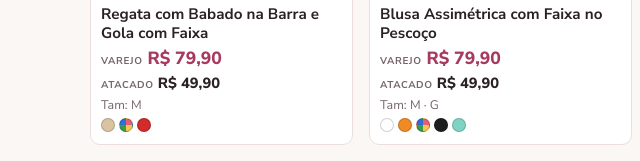
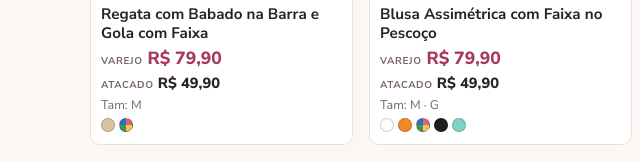
Before and after one commit to cleristoncfc/michellyscriacoescatalogo, a plain HTML site: page index.html in a window 1280 px wide. Shown: the part 3939-4100 px from the top of the page, 0-640 px from the left. Drawn offline with nearby package versions, Linux system fonts and the light colour scheme.

Commit message:
Atualiza catálogo (16/11 12:53)

```diff
--- a/index.html
+++ b/index.html
@@ -112,7 +112,7 @@ footer a { color: var(--destaque); }
 <a href="https://michellyscriacoes.com.br/top-peplum-em-renda-e-chiffon?utm_source=catalogo&amp;utm_medium=whatsapp&amp;utm_campaign=catalogo_digital&amp;utm_content=link" target="_blank" rel="noopener"><div class="foto"><img src="fotos/top-peplum-em-renda-e-chiffon.jpg" alt="Top Peplum em Renda e Chiffon" loading="lazy"></div><div class="info"><span class="nome">Top Peplum em Renda e Chiffon</span><span class="preco"><small>Varejo</small> R$ 59,90</span><span class="atacado"><small>Atacado</small> R$ 39,90</span><span class="det">Tam: M</span><span class="cores"><i title="Branco" aria-label="Branco" style="background:#ffffff"></i></span></div><button class="mais" type="button" aria-label="Ver detalhes">+</button></a>
 <a href="https://michellyscriacoes.com.br/blusa-gola-alta-com-caimento-assimetrico-em-camadas?utm_source=catalogo&amp;utm_medium=whatsapp&amp;utm_campaign=catalogo_digital&amp;utm_content=link" target="_blank" rel="noopener"><div class="foto"><img src="fotos/blusa-gola-alta-com-caimento-assimetrico-em-camadas.jpg" alt="Blusa Gola Alta Assimétrica em Camadas" loading="lazy"></div><div class="info"><span class="nome">Blusa Gola Alta Assimétrica em Camadas</span><span class="preco"><small>Varejo</small> R$ 64,90</span><span class="atacado"><small>Atacado</small> R$ 44,90</span><span class="det">Tam: P · M · G</span><span class="cores"><i title="Azul" aria-label="Azul" style="background:#2f6fd1"></i><i title="Branco" aria-label="Branco" style="background:#ffffff"></i><i title="Caqui" aria-label="Caqui" style="background:#b9a77c"></i><i title="Laranja" aria-label="Laranja" style="background:#f08a24"></i><i title="Marrom" aria-label="Marrom" style="background:#7a4a2b"></i><i title="Preto" aria-label="Preto" style="background:#1d1d1d"></i><i title="Telha" aria-label="Telha" style="background:#b9563a"></i><i title="Vermelho" aria-label="Vermelho" style="background:#d12b2b"></i></span></div><button class="mais" type="button" aria-label="Ver detalhes">+</button></a>
 <a href="https://michellyscriacoes.com.br/conjunto-feminino-regata-com-pate-largo-de-botoes-e-bermuda-com-elastico-largo-no-cos-e-rolite?utm_source=catalogo&amp;utm_medium=whatsapp&amp;utm_campaign=catalogo_digital&amp;utm_content=link" target="_blank" rel="noopener"><div class="foto"><img src="fotos/conjunto-feminino-regata-com-pate-largo-de-botoes-e-bermuda-com-elastico-largo-no-cos-e-rolite.jpg" alt="Conjunto Regata com Pate de Botões e Bermuda" loading="lazy"></div><div class="info"><span class="nome">Conjunto Regata com Pate de Botões e Bermuda</span><span class="preco"><small>Varejo</small> R$ 129,90</span><span class="atacado"><small>Atacado</small> R$ 99,90</span><span class="det">Tam: M · G</span><span class="cores"><i title="Azul" aria-label="Azul" style="background:#2f6fd1"></i><i title="Creme" aria-label="Creme" style="background:#f3e7cf"></i><i title="Diversos" aria-label="Diversos" style="background:conic-gradient(#e85d75 0% 25%, #f2c94c 25% 50%, #3a9a4d 50% 75%, #2f6fd1 75% 100%)"></i><i title="Goiaba" aria-label="Goiaba" style="background:#ef7b78"></i><i title="Telha" aria-label="Telha" style="background:#b9563a"></i><i title="Verde" aria-label="Verde" style="background:#3a9a4d"></i></span></div><button class="mais" type="button" aria-label="Ver detalhes">+</button></a>
-<a href="https://michellyscriacoes.com.br/regata-feminina-com-babado-na-barra-e-gola-com-faixa-nas-costas?utm_source=catalogo&amp;utm_medium=whatsapp&amp;utm_campaign=catalogo_digital&amp;utm_content=link" target="_blank" rel="noopener"><div class="foto"><img src="fotos/regata-feminina-com-babado-na-barra-e-gola-com-faixa-nas-costas.jpg" alt="Regata com Babado na Barra e Gola com Faixa" loading="lazy"></div><div class="info"><span class="nome">Regata com Babado na Barra e Gola com Faixa</span><span class="preco"><small>Varejo</small> R$ 79,90</span><span class="atacado"><small>Atacado</small> R$ 49,90</span><span class="det">Tam: M</span><span class="cores"><i title="Bege" aria-label="Bege" style="background:#d9c3a3"></i><i title="Lisos" aria-label="Lisos" style="background:conic-gradient(#e85d75 0% 25%, #f2c94c 25% 50%, #3a9a4d 50% 75%, #2f6fd1 75% 100%)"></i><i title="Vermelho" aria-label="Vermelho" style="background:#d12b2b"></i></span></div><button class="mais" type="button" aria-label="Ver detalhes">+</button></a>
+<a href="https://michellyscriacoes.com.br/regata-feminina-com-babado-na-barra-e-gola-com-faixa-nas-costas?utm_source=catalogo&amp;utm_medium=whatsapp&amp;utm_campaign=catalogo_digital&amp;utm_content=link" target="_blank" rel="noopener"><div class="foto"><img src="fotos/regata-feminina-com-babado-na-barra-e-gola-com-faixa-nas-costas.jpg" alt="Regata com Babado na Barra e Gola com Faixa" loading="lazy"></div><div class="info"><span class="nome">Regata com Babado na Barra e Gola com Faixa</span><span class="preco"><small>Varejo</small> R$ 79,90</span><span class="atacado"><small>Atacado</small> R$ 49,90</span><span class="det">Tam: M</span><span class="cores"><i title="Bege" aria-label="Bege" style="background:#d9c3a3"></i><i title="Lisos" aria-label="Lisos" style="background:conic-gradient(#e85d75 0% 25%, #f2c94c 25% 50%, #3a9a4d 50% 75%, #2f6fd1 75% 100%)"></i></span></div><button class="mais" type="button" aria-label="Ver detalhes">+</button></a>
 <a href="https://michellyscriacoes.com.br/blusa-assimetrica-com-faixa-no-pescoco-e-bico-lateral?utm_source=catalogo&amp;utm_medium=whatsapp&amp;utm_campaign=catalogo_digital&amp;utm_content=link" target="_blank" rel="noopener"><div class="foto"><img src="fotos/blusa-assimetrica-com-faixa-no-pescoco-e-bico-lateral.jpg" alt="Blusa Assimétrica com Faixa no Pescoço" loading="lazy"></div><div class="info"><span class="nome">Blusa Assimétrica com Faixa no Pescoço</span><span class="preco"><small>Varejo</small> R$ 79,90</span><span class="atacado"><small>Atacado</small> R$ 49,90</span><span class="det">Tam: M · G</span><span class="cores"><i title="Branco" aria-label="Branco" style="background:#ffffff"></i><i title="Laranja" aria-label="Laranja" style="background:#f08a24"></i><i title="Lisos" aria-label="Lisos" style="background:conic-gradient(#e85d75 0% 25%, #f2c94c 25% 50%, #3a9a4d 50% 75%, #2f6fd1 75% 100%)"></i><i title="Preto" aria-label="Preto" style="background:#1d1d1d"></i><i title="Verde Água" aria-label="Verde Água" style="background:#7fd3c5"></i></span></div><button class="mais" type="button" aria-label="Ver detalhes">+</button></a>
 <a href="https://michellyscriacoes.com.br/camisa-soltinha-com-pate-e-manga-ombros-bufante?utm_source=catalogo&amp;utm_medium=whatsapp&amp;utm_campaign=catalogo_digital&amp;utm_content=link" target="_blank" rel="noopener"><div class="foto"><img src="fotos/camisa-soltinha-com-pate-e-manga-ombros-bufante.jpg" alt="Camisa Soltinha com Manga Bufante" loading="lazy"></div><div class="info"><span class="nome">Camisa Soltinha com Manga Bufante</span><span class="preco"><small>Varejo</small> R$ 89,90</span><span class="atacado"><small>Atacado</small> R$ 59,90</span><span class="det">Tam: M · G</span><span class="cores"><i title="Azul" aria-label="Azul" style="background:#2f6fd1"></i><i title="Branco" aria-label="Branco" style="background:#ffffff"></i><i title="Laranja" aria-label="Laranja" style="background:#f08a24"></i><i title="Preto" aria-label="Preto" style="background:#1d1d1d"></i><i title="Verde Água" aria-label="Verde Água" style="background:#7fd3c5"></i></span></div><button class="mais" type="button" aria-label="Ver detalhes">+</button></a>
 <a href="https://michellyscriacoes.com.br/regata-transpassada-e-amarracao-nas-costas?utm_source=catalogo&amp;utm_medium=whatsapp&amp;utm_campaign=catalogo_digital&amp;utm_content=link" target="_blank" rel="noopener"><div class="foto"><img src="fotos/regata-transpassada-e-amarracao-nas-costas.jpg" alt="Regata Transpassada com Amarração nas Costas" loading="lazy"></div><div class="info"><span class="nome">Regata Transpassada com Amarração nas Costas</span><span class="preco"><small>Varejo</small> R$ 64,90</span><span class="atacado"><small>Atacado</small> R$ 44,90</span><span class="det">Tam: M</span><span class="cores"><i title="Preto/Branco" aria-label="Preto/Branco" style="background:linear-gradient(135deg, #1d1d1d 50%, #ffffff 50%)"></i><i title="Preto/Goiaba" aria-label="Preto/Goiaba" style="background:linear-gradient(135deg, #1d1d1d 50%, #ef7b78 50%)"></i><i title="Preto/Telha" aria-label="Preto/Telha" style="background:linear-gradient(135deg, #1d1d1d 50%, #b9563a 50%)"></i></span></div><button class="mais" type="button" aria-label="Ver detalhes">+</button></a>
```
Also changed, not shown: 1 other file.
